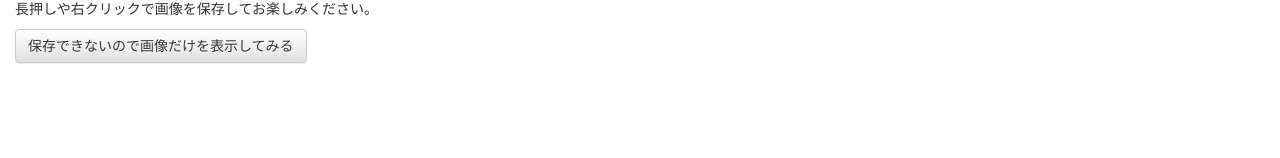
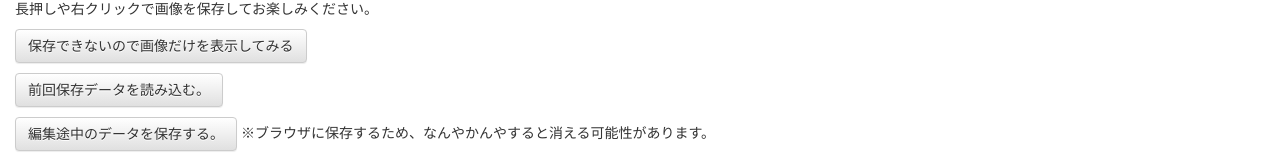
Before and after one commit to honey-okoge/honeystrap-ohanashi, a Vue app: page / in a window 1280 px wide. Shown: the part 966-1124 px from the top of the page. Before the commit the page ends 1039 px from the top, so only its background shows below. Built offline with nearby package versions, Linux system fonts and the light colour scheme.

Commit message:
add save and load button.

```diff
--- a/src/components/Results.vue
+++ b/src/components/Results.vue
@@ -14,6 +14,17 @@
         <button @click="open" class="btn btn-default">
           保存できないので画像だけを表示してみる
         </button>
+      </p>
+      <p>
+        <button @click="load" class="btn btn-default">
+          前回保存データを読み込む。
+        </button>
+      </p>
+      <p>
+        <button @click="save" class="btn btn-default">
+          編集途中のデータを保存する。
+        </button>
+        ※ブラウザに保存するため、なんやかんやすると消える可能性があります。
       </p>
       <p>
         <!--
@@ -42,8 +53,14 @@ export default {
       event.preventDefault();
       window.open(this.$refs.canvas.getUrl());
     },
+    load() {
+      store.loadParagraphs();
+    },
+    save() {
+      store.saveParagraphs()
+    },
     changeCheckBox() {
-      store.updateParagraph();
+      store.updateParagraphs();
     },
     twitterShare(){
         //シェアする画面を設定
--- a/src/components/store.js
+++ b/src/components/store.js
@@ -56,8 +56,30 @@ class Store extends EventEmitter {
   }
 
   // 更新のみ
-  updateParagraph() {
+  updateParagraphs() {
     this.emit('paragraphs-updated', clone(this.data.paragraphs));
+  }
+
+  // LocalStrage保存
+  saveParagraphs() {
+    this.emit('paragraphs-updated', clone(this.data.paragraphs));
+    localStorage.setItem("honeystrap-ohanashi", JSON.stringify(this.data.paragraphs));
+    console.log(JSON.parse(localStorage.getItem("honeystrap-ohanashi")));
+    alert("ブラウザに保存しました。");
+  }
+
+  // 保存データの読み込み
+  loadParagraphs() {
+    console.log(localStorage.getItem("honeystrap-ohanashi"));
+    let paragraphs = localStorage.getItem("honeystrap-ohanashi");
+    if (paragraphs != null) {
+      this.data.paragraphs = JSON.parse(paragraphs);
+      this.emit('paragraphs-updated', clone(this.data.paragraphs));
+      alert("読み込みが完了しました。");
+    } else {
+      alert("データがありません。");
+    }
+
   }
 
 }
```
Also changed, not shown: 5 other files (tests, documents, lock files or other folders).
